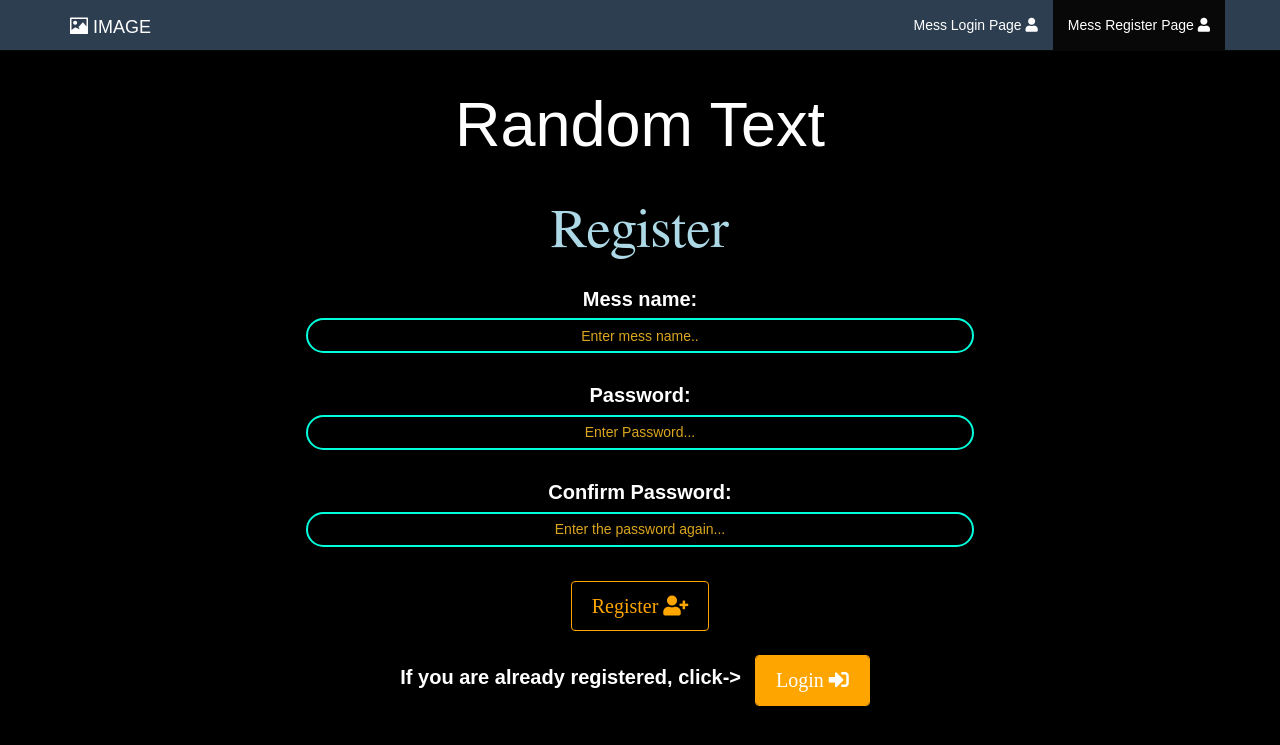
After one commit to aniketjha1729/SortMyMess, a PHP site: page /Register.php in a window 1280 px wide. The commit adds this page. Shown: the top 745 px of the page. Run offline with PHP 8.4, Linux system fonts and the light colour scheme; some libraries are stand-ins or nearby versions.

Commit message:
LoginAndRegister

```diff
--- a/CSS.css
+++ b/CSS.css
@@ -1,4 +1,3 @@
-/* Uses Materialize and Bootstrap */
 body{
     padding-top: 70px;
     background: black;
--- /dev/null
+++ b/Register.php
@@ -0,0 +1,112 @@
+<!DOCTYPE html>
+<html lang="en">
+<head>
+    <meta charset="UTF-8">
+    <meta name="viewport" content="width=device-width, initial-scale=1.0">
+    <meta http-equiv="X-UA-Compatible" content="ie=edge">
+    <link rel="stylesheet" href="https://stackpath.bootstrapcdn.com/bootstrap/3.4.1/css/bootstrap.min.css" integrity="sha384-HSMxcRTRxnN+Bdg0JdbxYKrThecOKuH5zCYotlSAcp1+c8xmyTe9GYg1l9a69psu" crossorigin="anonymous">
+    <link rel="stylesheet" href="https://use.fontawesome.com/releases/v5.8.1/css/all.css" integrity="sha384-50oBUHEmvpQ+1lW4y57PTFmhCaXp0ML5d60M1M7uH2+nqUivzIebhndOJK28anvf" crossorigin="anonymous">
+    <link rel="stylesheet" href="CSS.css">
+    <title>Register Page</title>
+</head>
+<body>
+  <nav class="navbar navbar-inverse navbar-fixed-top">
+    <div class="container">
+      <div class="navbar-header">
+        <button type="button" class="navbar-toggle collapsed" data-toggle="collapse" data-target="#bs-nav-demo" aria-expanded="false">
+          <span class="sr-only">Toggle navigation</span>
+          <span class="icon-bar"></span>
+          <span class="icon-bar"></span>
+          <span class="icon-bar"></span>
+        </button>
+        <a href="Receipt.php" class="navbar-brand"><span class="glyphicon glyphicon-picture" aria-hidden="true"></span> IMAGE</a>
+      </div>
+      <div class="collapse navbar-collapse" id="bs-nav-demo">
+        <ul class="nav navbar-nav navbar-right">
+            <li class="active"><a href="Register.php">Mess Register Page <i class="fas fa-user"></i></a></li>
+        </ul>
+        <ul class="nav navbar-nav navbar-right">
+            <li><a href="index.php">Mess Login Page <i class="fas fa-user"></i></a></li>
+        </ul>
+      </div>
+    </div>
+  </nav>
+  <div class="container">
+    <div class="jumbotron" style="background: none; color: white;">
+        <h1 align="center">Random Text</h1>
+    </div>
+    <p style="font-size:55px; color: lightblue ;" align='center'>
+    <font face="FreeSerif">Register</font></p>
+    <form class="box" method="POST" onsubmit='return login()'>
+        <center><div class="row">
+            <div class="col-sm-8 col-sm-offset-2">
+                <div class="thumbnail">
+                    <label for="mname" style="font-size: 20px;"><b>Mess name:</b></label>
+                    <input required type="text" onkeypress="return NAME(event,this);" class="validate form-control input" id="uname" name="uname" placeholder="Enter mess name..">
+                    <div id='adminerr'></div>
+                </div>
+            </div>
+        </div>
+        <div class="row">
+            <div class="col-sm-8 col-sm-offset-2">
+                <div class="thumbnail">
+                    <label for="psw" style="font-size: 20px;"><b>Password:</b></label>
+                    <input required type="password" placeholder="Enter Password..." name="psw" id="pass">
+                    <div id='passerr'></div>
+                </div>
+            </div>
+        </div>
+        <div class="row">
+            <div class="col-sm-8 col-sm-offset-2">
+                <div class="thumbnail">
+                    <label for="cpsw" style="font-size: 20px;"><b>Confirm Password:</b></label>
+                    <input required type="password" placeholder="Enter the password again..." name="cpsw" id="cpass">
+                    <div id='cpasserr'></div>
+                </div>
+            </div>
+        </div>
+        <div class="row">
+            <div class="col-sm-8 col-sm-offset-2">
+                <button class="btn btn2" type="submit"  name="regbtn" value="REG">Register <i class="fas fa-user-plus"></i></button>
+            </div>
+        </div>
+        </div></center>
+    </form>
+    <form class="box" method="POST" action="register.php">
+        <div class="row"><center>
+            <div class="thumbnail">
+                <div class="col-sm-8 col-sm-offset-2">
+                    <label style="font-size: 20px;"><b>If you are already registered, click-></b></label>
+                    <button class="btn btn4" type="submit"  name="loginbtn" value="LOGIN">Login <i class="fas fa-sign-in-alt"></i></button>
+                </div>
+            </div></center>
+        </div>
+    </form>
+  </div>
+  <script src="https://code.jquery.com/jquery-3.4.0.js" integrity="sha256-DYZMCC8HTC+QDr5QNaIcfR7VSPtcISykd+6eSmBW5qo=" crossorigin="anonymous"></script>
+  <script src="https://stackpath.bootstrapcdn.com/bootstrap/3.4.1/js/bootstrap.min.js" integrity="sha384-aJ21OjlMXNL5UyIl/XNwTMqvzeRMZH2w8c5cRVpzpU8Y5bApTppSuUkhZXN0VxHd" crossorigin="anonymous"></script>
+  <script>
+    function login()
+    {
+        var admin=document.getElementById('admin').value;
+        var pass=document.getElementById('pass').value;
+        if(admin=='')
+        {
+            document.getElementById('adminerr').innerHTML="Enter mess name.";
+            return false;
+        }
+        if(pass=='')
+        {
+            document.getElementById('passerr').innerHTML="Enter password.";
+            return false;
+        }
+        if(cpass=='')
+        {
+            document.getElementById('cpasserr').innerHTML="Enter the password again.";
+            return false;
+        }
+        return true;
+    }
+  </script>
+</body>
+</html>
```
Also changed, not shown: Index.php (deleted, +0 -12 lines), index.php (added, +98 -0 lines).
